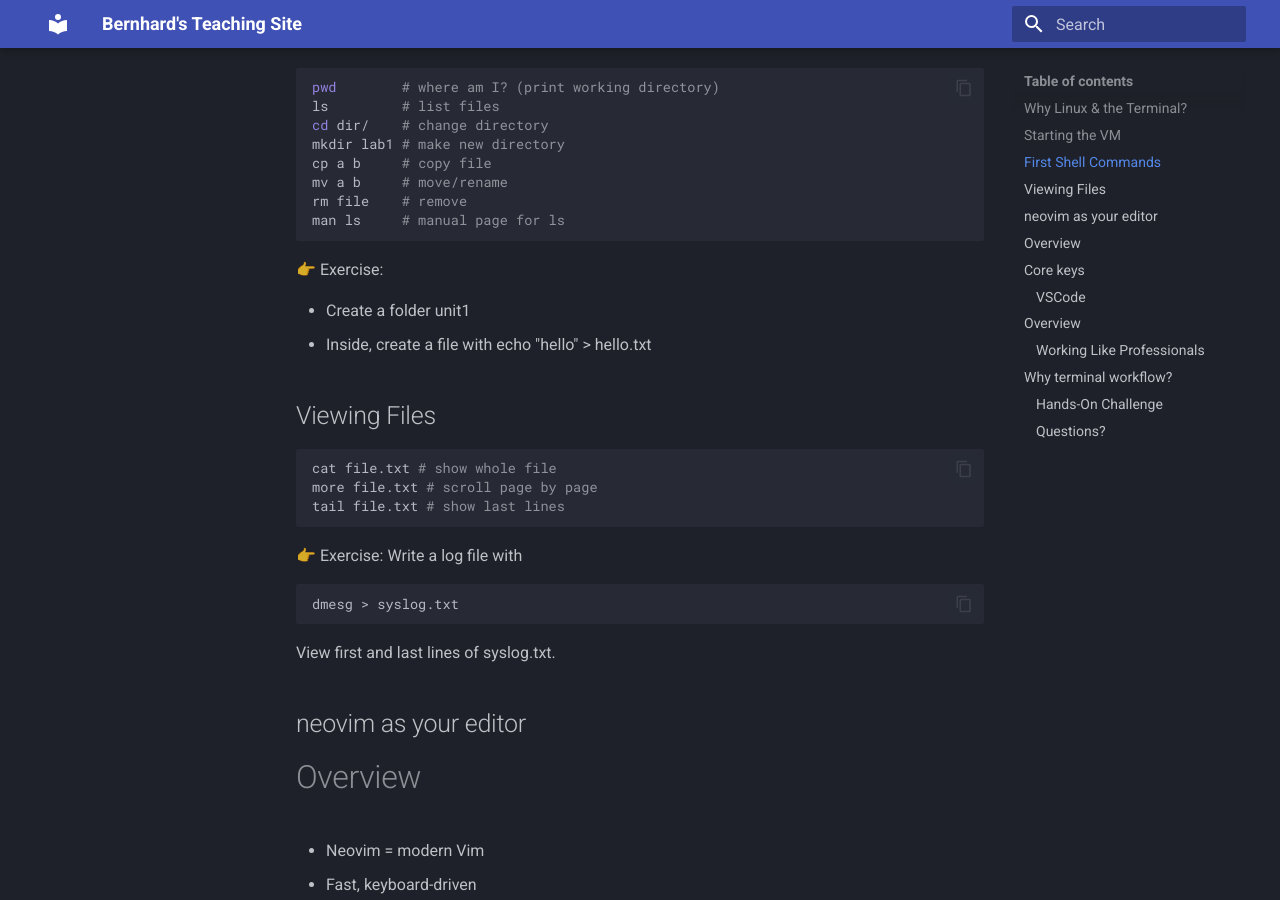
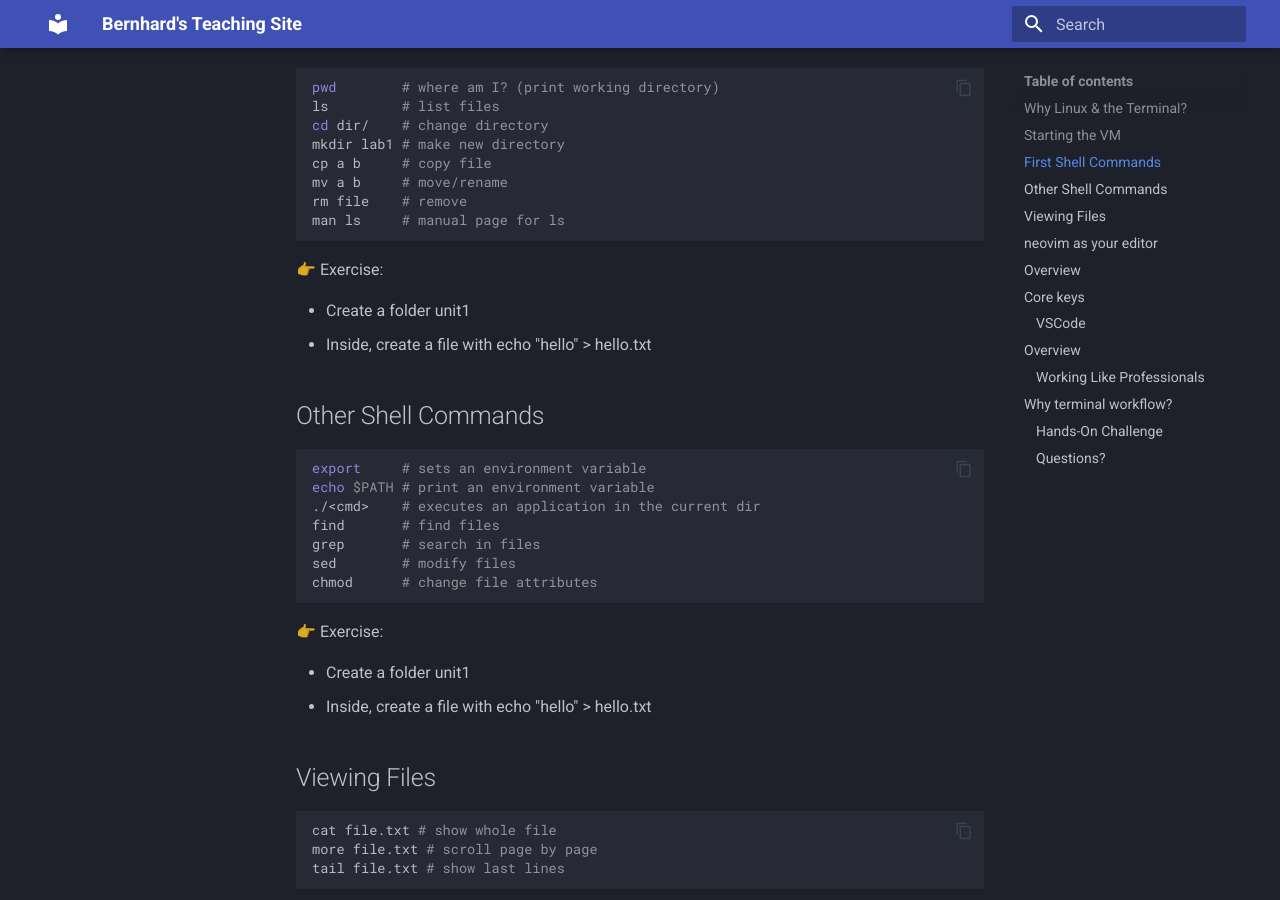
Before and after one commit to breiting/teaching, an MkDocs documentation site: the page built from docs/courses/dtle/slides/01_linux_shell.md, in a window 1280 px wide and 900 px high, scrolled down 713 px. Built offline with MkDocs 1.6.1 and Material for MkDocs 9.7.7, drawn with Linux system fonts in a browser that asks for light colours.

Commit message:
Continue w/ linux shell

````diff
--- a/docs/courses/dtle/slides/01_linux_shell.md
+++ b/docs/courses/dtle/slides/01_linux_shell.md
@@ -42,6 +42,24 @@ cp a b     # copy file
 mv a b     # move/rename
 rm file    # remove
 man ls     # manual page for ls
+```
+
+👉 Exercise:
+
+- Create a folder unit1
+- Inside, create a file with echo "hello" > hello.txt
+
+Other Shell Commands
+---
+
+```bash
+export     # sets an environment variable
+echo $PATH # print an environment variable
+./<cmd>    # executes an application in the current dir
+find       # find files
+grep       # search in files
+sed        # modify files
+chmod      # change file attributes
 ```
 
 👉 Exercise:
````
Also changed, not shown: 2 other files.
